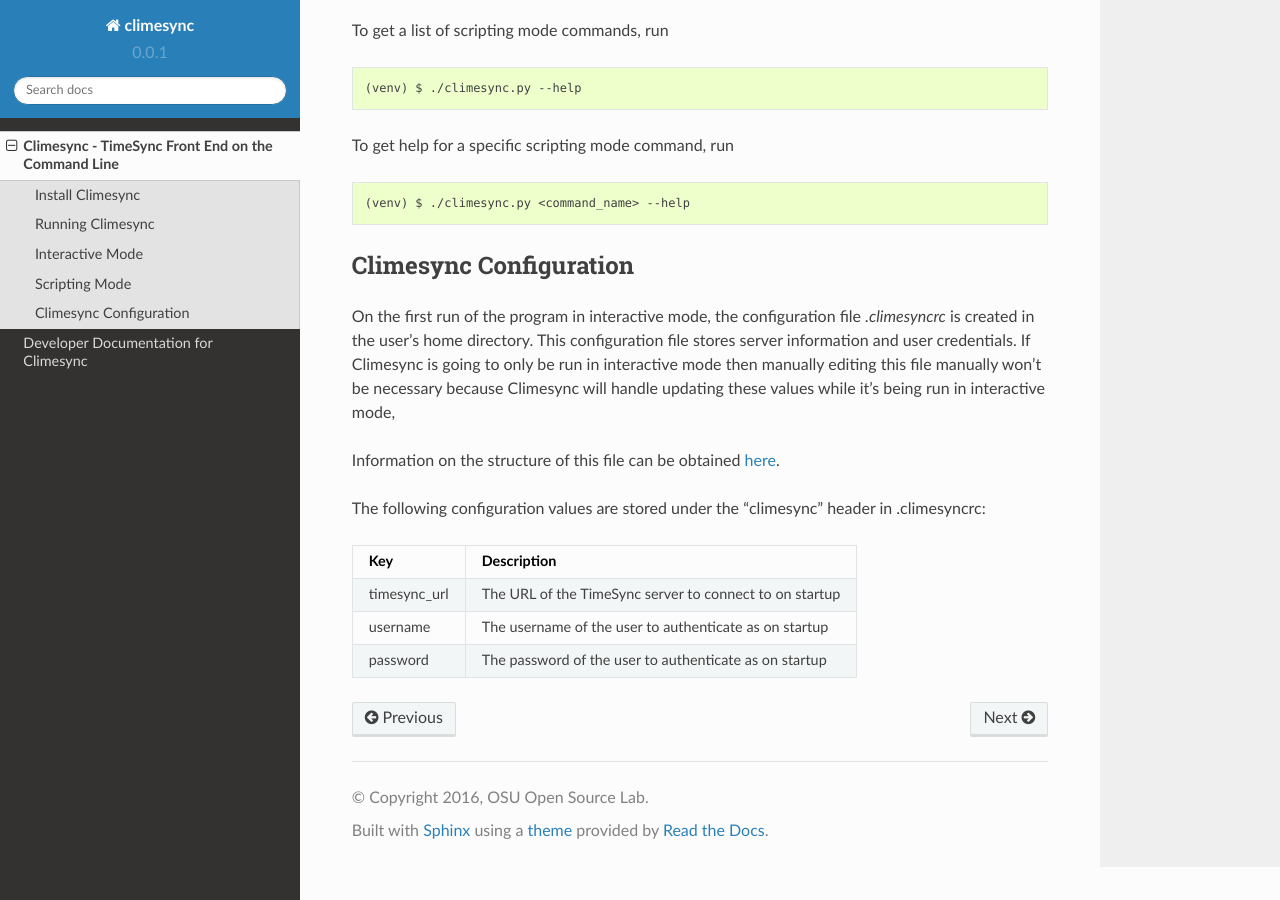
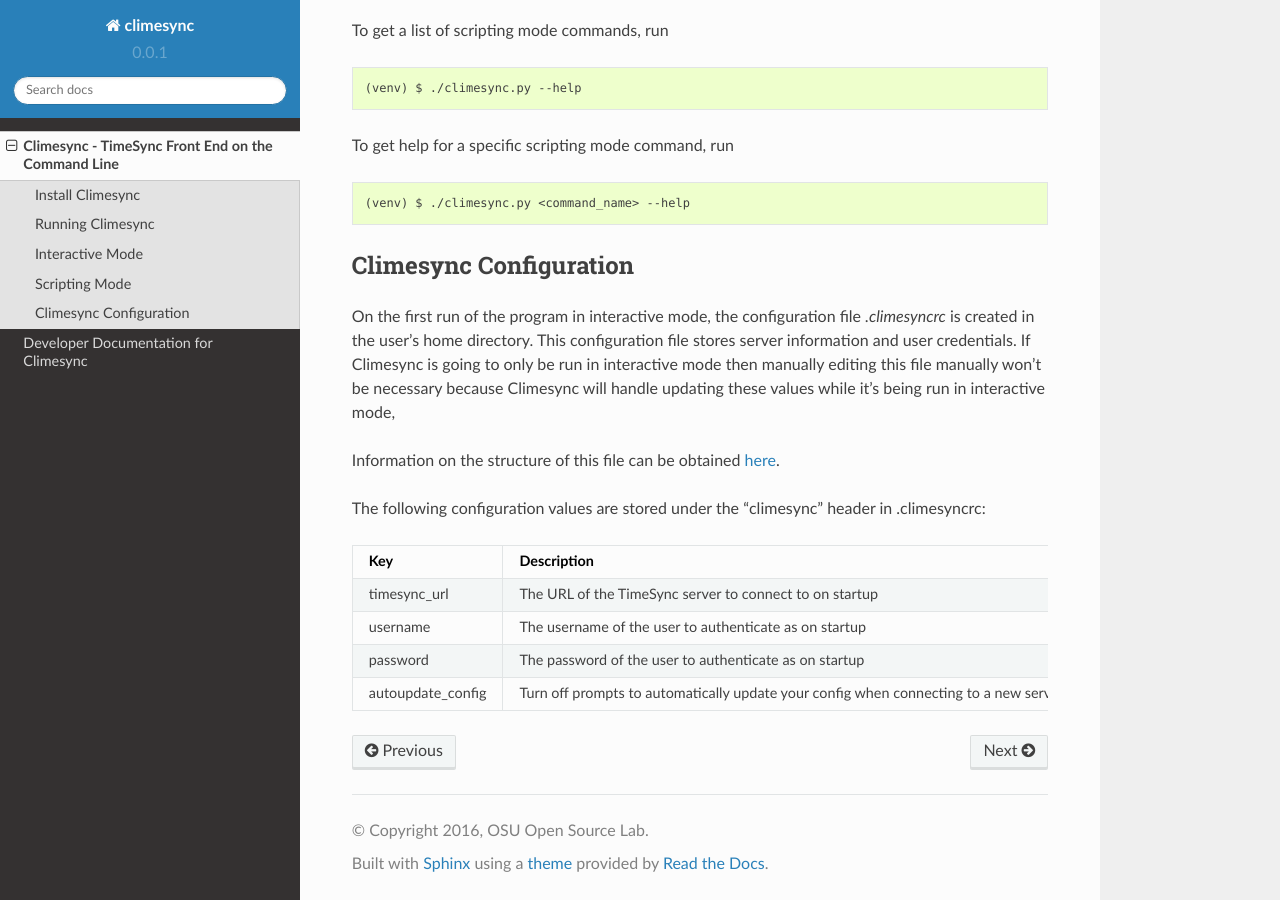
Before and after one commit to osuosl/climesync, a Sphinx documentation site: the page built from docs/source/usage.rst, in a window 1280 px wide and 900 px high, scrolled down 3496 px. Built offline with Sphinx 7.4.7 and the Read the Docs theme 2.0.0, drawn with Linux system fonts in a browser that asks for light colours.

Commit message:
Added documentation on autoupdate_config

```diff
--- a/docs/source/usage.rst
+++ b/docs/source/usage.rst
@@ -168,12 +168,15 @@
 The following configuration values are stored under the "climesync" header
 in .climesyncrc:
 
-============ =======================================================
-    Key                            Description
-============ =======================================================
-timesync_url The URL of the TimeSync server to connect to on startup
-username     The username of the user to authenticate as on startup
-password     The password of the user to authenticate as on startup
-============ =======================================================
+================= =======================================================
+    Key                                 Description
+================= =======================================================
+timesync_url      The URL of the TimeSync server to connect to on startup
+username          The username of the user to authenticate as on startup
+password          The password of the user to authenticate as on startup
+autoupdate_config Turn off prompts to automatically update your config
+                  when connecting to a new server or signing in as a new
+                  user
+================= =======================================================
 
 .. _here: https://docs.python.org/2/library/configparser.html
```
